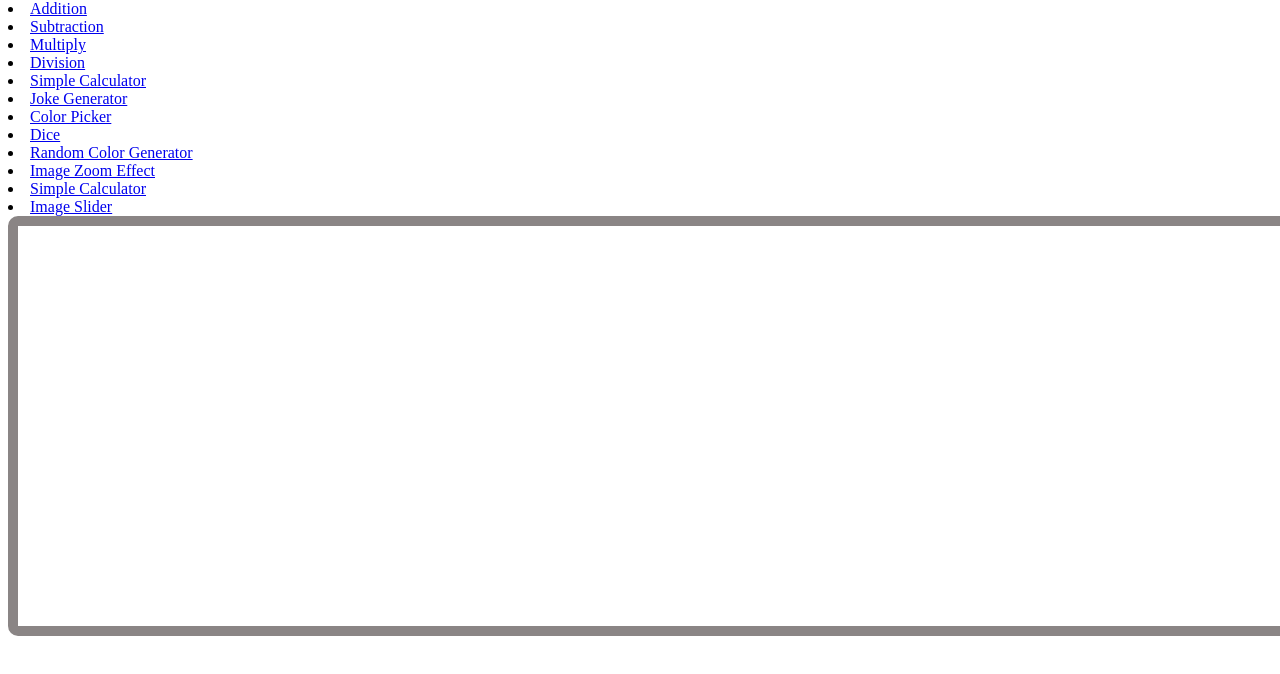
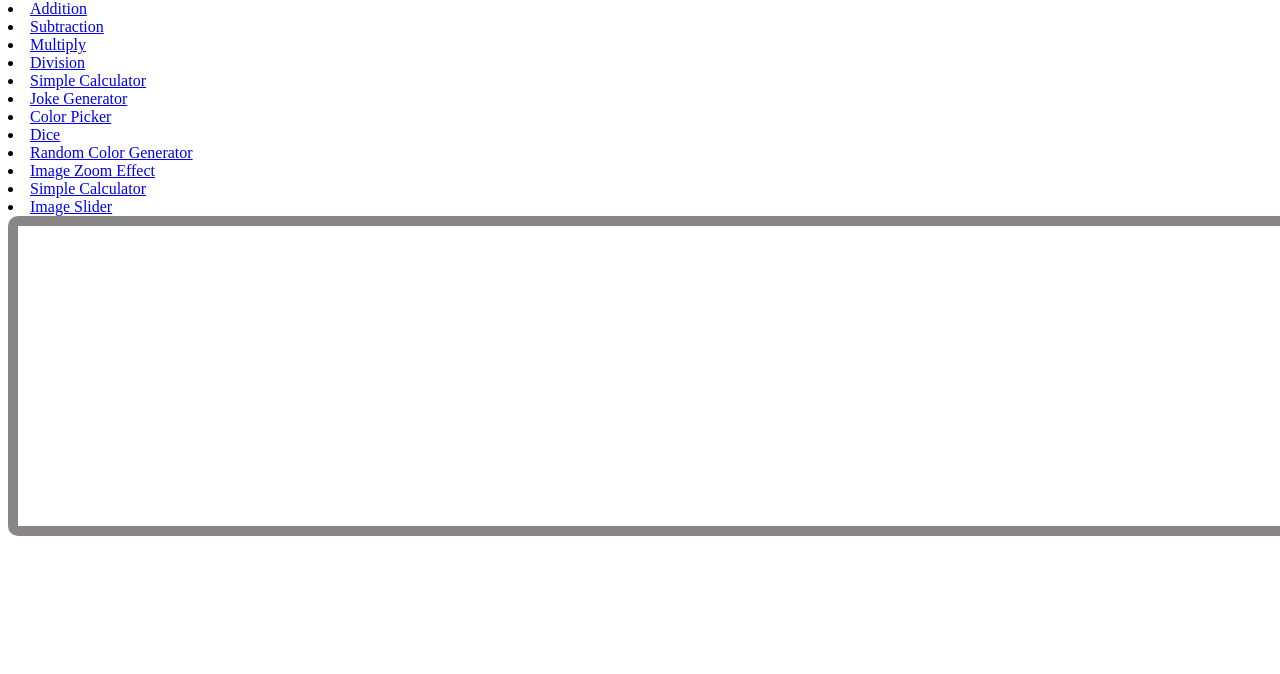
Before and after one commit to GANDHIMATHY26/JavaScript, a plain HTML site: page index.html in a window 1280 px wide. Shown: the part 66-740 px from the top of the page. Drawn offline with Linux system fonts and the light colour scheme.

Commit message:
Update index.html

```diff
--- a/index.html
+++ b/index.html
@@ -20,7 +20,7 @@
         <li><a href="imageslider.html" target="outputFrame">Image Slider</a></li>
         <iframe
         name="outputFrame"
-        style="width:100%; height:400px; border:10px  solid rgb(138, 133, 133); border-radius: 10px;">
+        style="width:100%; height:300px; border:10px  solid rgb(138, 133, 133); border-radius: 10px;">
     </iframe>
     </body>
 </html>
```
